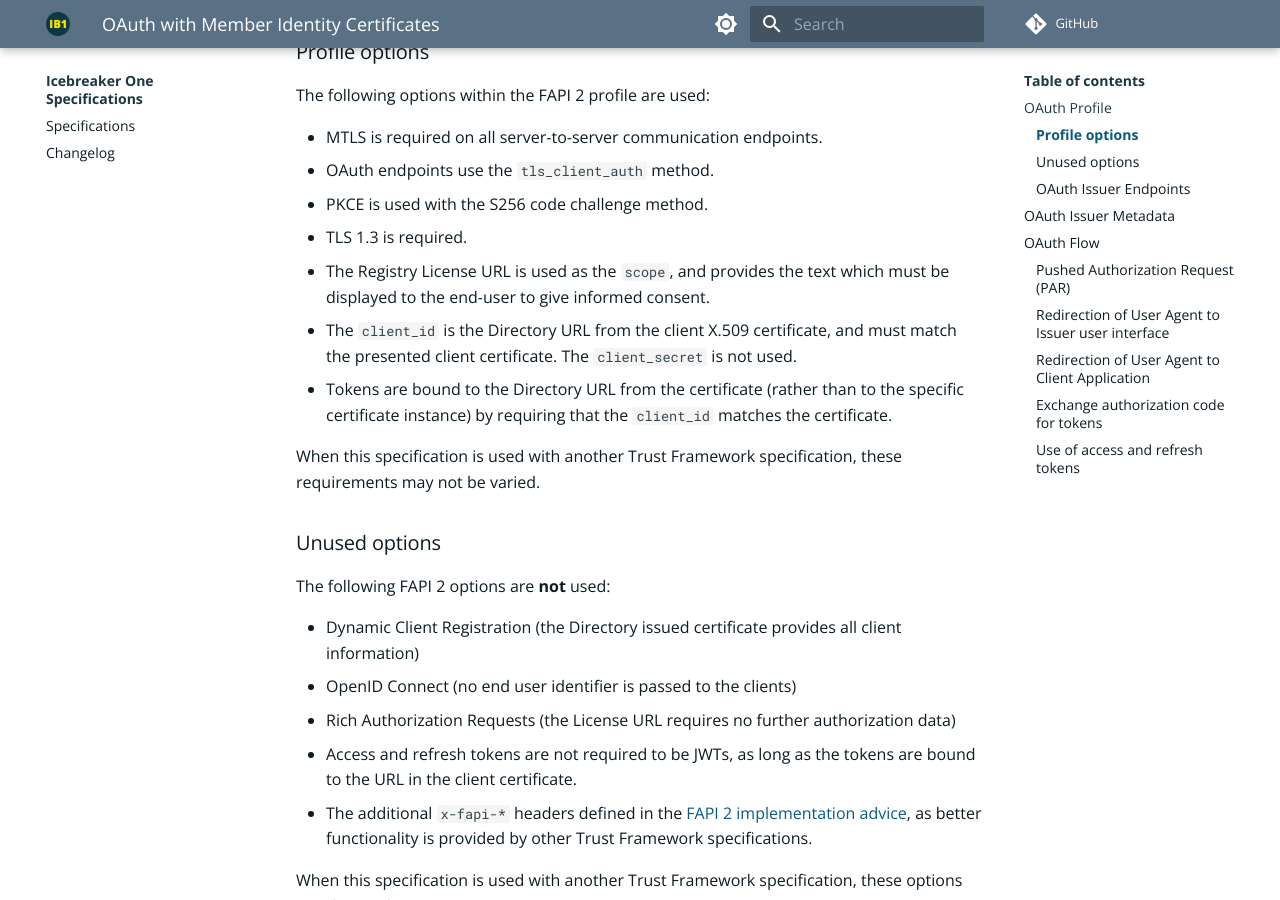
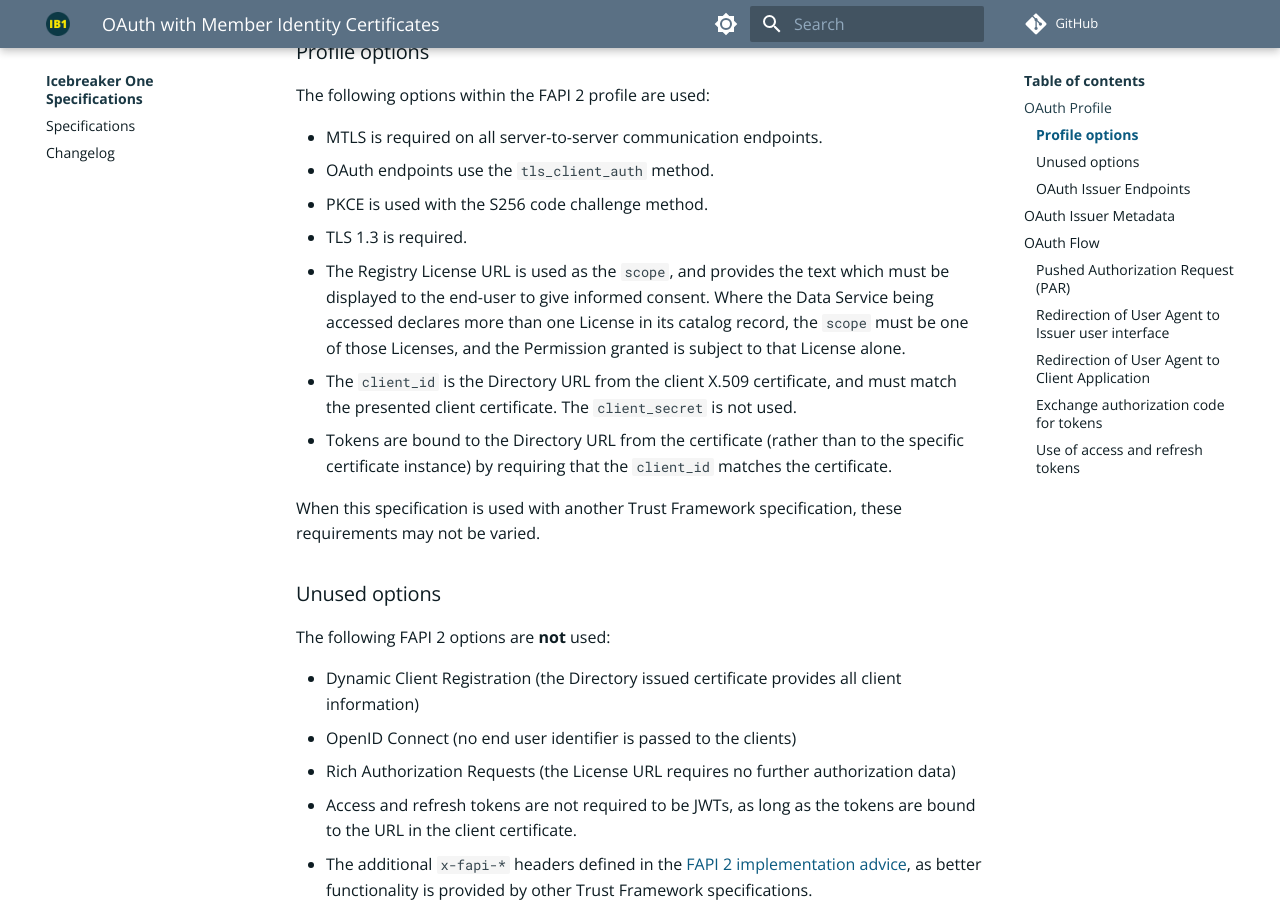
Before and after one commit to icebreakerone/ib1-technical-specifications, an MkDocs documentation site: the page built from docs/oauth-with-member-identity-certificates/1.0.md, in a window 1280 px wide and 900 px high, scrolled down 528 px. Built offline with MkDocs 1.6.1 and Material for MkDocs 9.7.7, drawn with Linux system fonts in a browser that asks for light colours; comment, search, counter and statistics services are not loaded.

Commit message:
Put the scope rule in the OAuth profile rather than the catalog records
Data Catalog Records describes catalog records. It mentions ib1:oauthIssuer but
says nothing about scopes, so stating that the governing License is the one used
as the OAuth scope imported a concept the document does not otherwise have.

Keep the licence cardinality rule here, that a data source may be offered under
several Licenses and each access is subject to the one it was granted under.
That is this document's own concern.

Move the link between a scope and the declared Licenses to the OAuth profile,
which already says the scope is a Registry License URL and only needed to add
that it must be one of the Licenses the Data Service declares.

```diff
--- a/docs/oauth-with-member-identity-certificates/1.0.md
+++ b/docs/oauth-with-member-identity-certificates/1.0.md
@@ -18,7 +18,7 @@ The following options within the FAPI 2 profile are used:
  * OAuth endpoints use the `tls_client_auth` method.
  * PKCE is used with the S256 code challenge method.
  * TLS 1.3 is required.
- * The Registry License URL is used as the `scope`, and provides the text which must be displayed to the end-user to give informed consent.
+ * The Registry License URL is used as the `scope`, and provides the text which must be displayed to the end-user to give informed consent. Where the Data Service being accessed declares more than one License in its catalog record, the `scope` must be one of those Licenses, and the Permission granted is subject to that License alone.
  * The `client_id` is the Directory URL from the client X.509 certificate, and must match the presented client certificate. The `client_secret` is not used.
  * Tokens are bound to the Directory URL from the certificate (rather than to the specific certificate instance) by requiring that the `client_id` matches the certificate.
 
```
Also changed, not shown: docs/data-catalog-records/1.0.md (+1 -1 lines).
